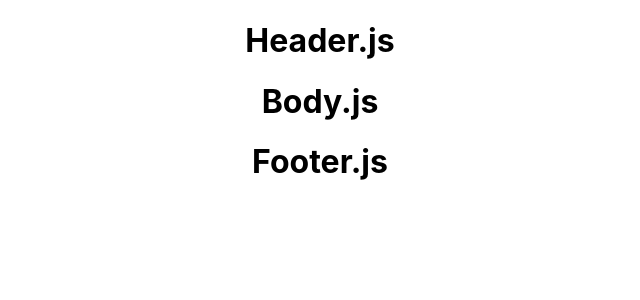
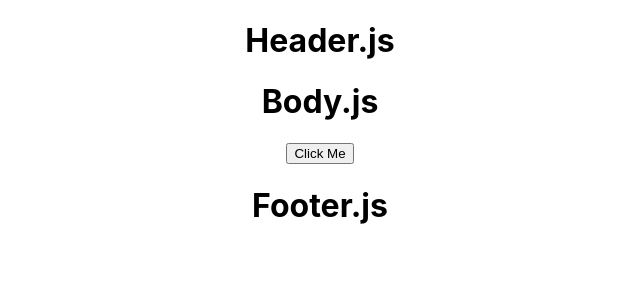
Before and after one commit to devjanaprime/lamportReduxTemplate, a React (Create React App) app: page / in a window 1280 px wide. Shown: the top 300 px of the page, without its empty margins (320-960 px from the left). Built offline with nearby package versions, Linux system fonts and the light colour scheme.

Commit message:
end of lecture

```diff
--- a/src/Components/App/App.js
+++ b/src/Components/App/App.js
@@ -14,7 +14,7 @@ class App extends React.Component{
     return (
       <div className="App">
         <Header />
-        <Body />
+        <Body dispatch={ this.props.dispatch }/>
         <Footer />
       </div>
     ); // end return
--- a/src/Components/Body/Body.js
+++ b/src/Components/Body/Body.js
@@ -1,10 +1,14 @@
 import React, {Component} from 'react';
 
 class Body extends Component{
+  componentDidMount(){
+    console.log( this.props );
+  }
   render() {
     return (
       <div>
         <h1>Body.js</h1>
+        <button>Click Me</button>
       </div>
     ); // end return
   } // end render
--- a/src/index.js
+++ b/src/index.js
@@ -16,11 +16,9 @@ const myReducer = ( state=reducerInitialState, action )=>{
 const myStore = createStore( myReducer );
 
 ReactDOM.render(
-  <React.StrictMode>
-    <Provider store={ myStore }>
-      <App />
-    </Provider>
-  </React.StrictMode>,
+  <Provider store={ myStore }>
+    <App />
+  </Provider>,
   document.getElementById('root')
 );
 
```
Also changed, not shown: 1 other file (tests, documents, lock files or other folders).
